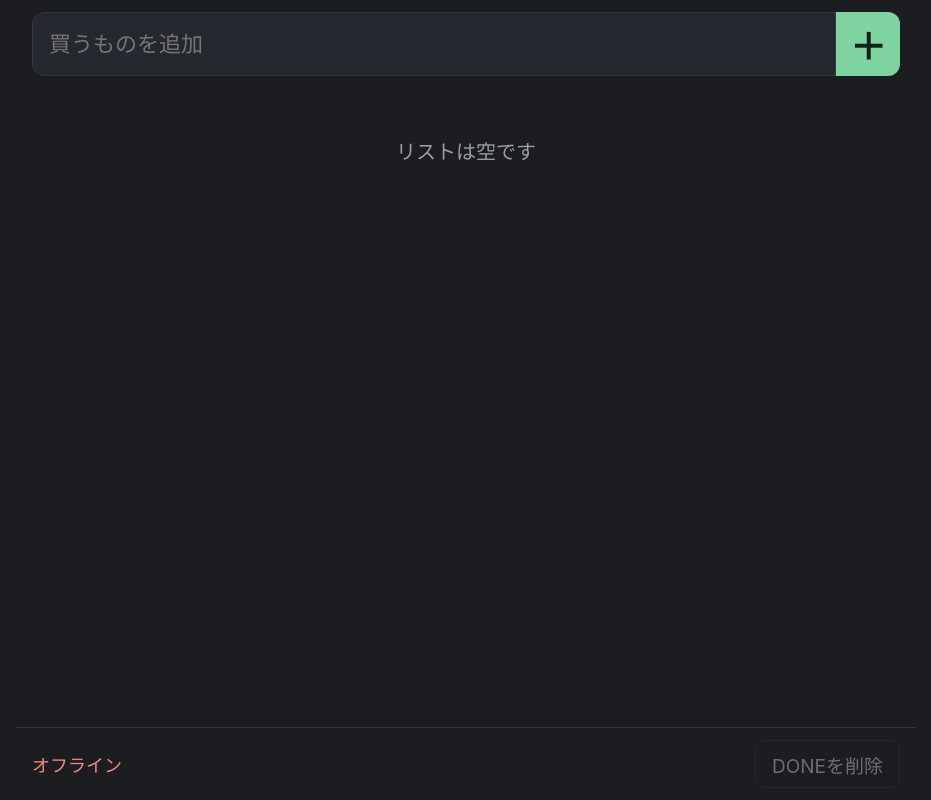
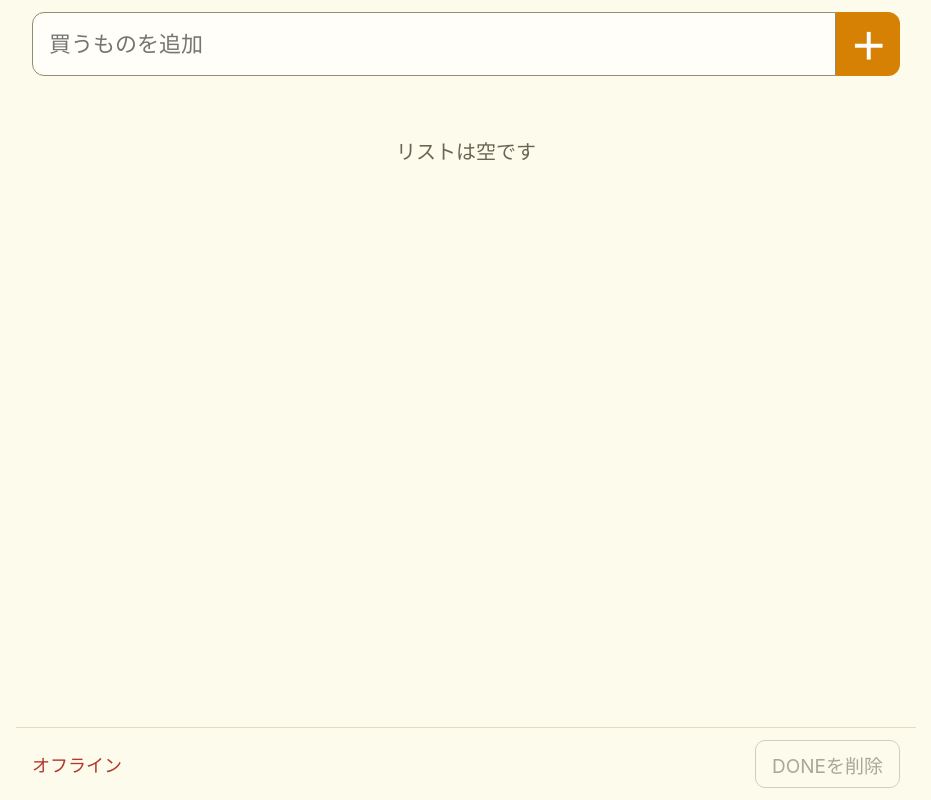
Before and after one commit to morimoripon/super-light-shopping-list, a website built with Vite: page web/index.html in a window 1280 px wide. Both pictures are taken after typing "Sample", "Sample123" into the empty fields and a click on the button "はじめる". Shown: the whole page, without its empty margins (174-1105 px from the left). Built offline with nearby package versions, Linux system fonts and the light colour scheme; files whose address does not match are found by name.

Commit message:
feat: 配色をクリーム色ベースに変更
背景を #fdfbec、アクセントを #d68004 にし、文字・枠・アイコンの色を合わせた。
白文字を載せる accent は背景と 3:1 に届かないため、線には accent-strong を使う。

Co-Authored-By: Claude Opus 5.5 <noreply@anthropic.com>

```diff
--- a/web/index.html
+++ b/web/index.html
@@ -3,10 +3,10 @@
   <head>
     <meta charset="UTF-8" />
     <meta name="viewport" content="width=device-width, initial-scale=1, viewport-fit=cover" />
-    <meta name="theme-color" content="#1b1d21" />
+    <meta name="theme-color" content="#fdfbec" />
     <meta name="apple-mobile-web-app-capable" content="yes" />
     <meta name="mobile-web-app-capable" content="yes" />
-    <meta name="apple-mobile-web-app-status-bar-style" content="black-translucent" />
+    <meta name="apple-mobile-web-app-status-bar-style" content="default" />
     <meta name="apple-mobile-web-app-title" content="買い物" />
     <link rel="manifest" href="/manifest.webmanifest" />
     <link rel="icon" href="/icons/icon.svg" type="image/svg+xml" />
--- a/web/src/style.css
+++ b/web/src/style.css
@@ -1,12 +1,15 @@
-/* 据え置きタブレットでの常時表示を想定：暗めの配色・大きな文字・大きなタップ領域 */
+/* 据え置きタブレットでの常時表示を想定：クリーム色の明るい配色・大きな文字・大きなタップ領域 */
 :root {
-  --bg: #1b1d21;
-  --surface: #25282e;
-  --line: #34383f;
-  --text: #e8e8ea;
-  --muted: #9a9ea6;
-  --accent: #7fd3a0;
-  --danger: #f08a7e;
+  --bg: #fdfbec;
+  --surface: #fffef8;       /* 入力欄 */
+  --line: #e3dcc2;          /* 項目の区切り線 */
+  --border: #948c70;        /* 入力欄・ボタンの枠（背景とのコントラスト 3:1 以上） */
+  --text: #2e2b22;
+  --muted: #6b6554;         /* 補助テキスト（背景とのコントラスト 4.5:1 以上） */
+  --accent: #d68004;        /* 塗り（＋ボタン・チェック）。白文字と 3:1（大きい文字の AA）。背景とは 3:1 未満なので線には使わない */
+  --accent-strong: #c77a0a; /* 線に使う accent（背景とのコントラスト 3:1 以上） */
+  --on-accent: #ffffff;     /* accent の上に載せる文字。＋ と ✓ は大きい太字なので 3:1 で足りる */
+  --danger: #b3372b;
   --tap: 64px;
 }
 
@@ -50,16 +53,16 @@ button:disabled { opacity: 0.4; cursor: default; }
   height: var(--tap);
   padding: 0 16px;
   background: var(--surface);
-  border: 1px solid var(--line);
+  border: 1px solid var(--border);
   border-radius: 12px 0 0 12px;
   font-size: 1.1rem;
 }
-.add input:focus { outline: none; border-color: var(--accent); }
+.add input:focus { outline: none; border-color: var(--accent-strong); }
 .add button {
   width: var(--tap);
   height: var(--tap);
   background: var(--accent);
-  color: #10231a;
+  color: var(--on-accent);
   border-radius: 0 12px 12px 0;
   font-size: 1.8rem;
   font-weight: bold;
@@ -99,7 +102,7 @@ button:disabled { opacity: 0.4; cursor: default; }
   font-weight: bold;
 }
 .name { font-size: 1.3rem; word-break: break-all; }
-.done .check { background: var(--accent); border-color: var(--accent); color: #10231a; }
+.done .check { background: var(--accent); border-color: var(--accent-strong); color: var(--on-accent); }
 .done .name { color: var(--muted); text-decoration: line-through; }
 
 .remove {
@@ -124,7 +127,7 @@ button:disabled { opacity: 0.4; cursor: default; }
 .clear {
   min-height: 48px;
   padding: 0 16px;
-  border: 1px solid var(--line);
+  border: 1px solid var(--border);
   border-radius: 10px;
   font-size: 0.95rem;
 }
@@ -144,7 +147,7 @@ button:disabled { opacity: 0.4; cursor: default; }
   margin-top: 6px;
   padding: 0 12px;
   background: var(--surface);
-  border: 1px solid var(--line);
+  border: 1px solid var(--border);
   border-radius: 10px;
   color: var(--text);
   font-size: 1rem;
@@ -153,7 +156,7 @@ button:disabled { opacity: 0.4; cursor: default; }
   height: 52px;
   margin-top: 8px;
   background: var(--accent);
-  color: #10231a;
+  color: var(--on-accent);
   border-radius: 10px;
   font-weight: bold;
 }
```
Also changed, not shown: CLAUDE.md (+1 -1 lines), web/public/icons/icon-192.png, web/public/icons/icon-512.png, web/public/icons/icon.svg, web/public/manifest.webmanifest.
